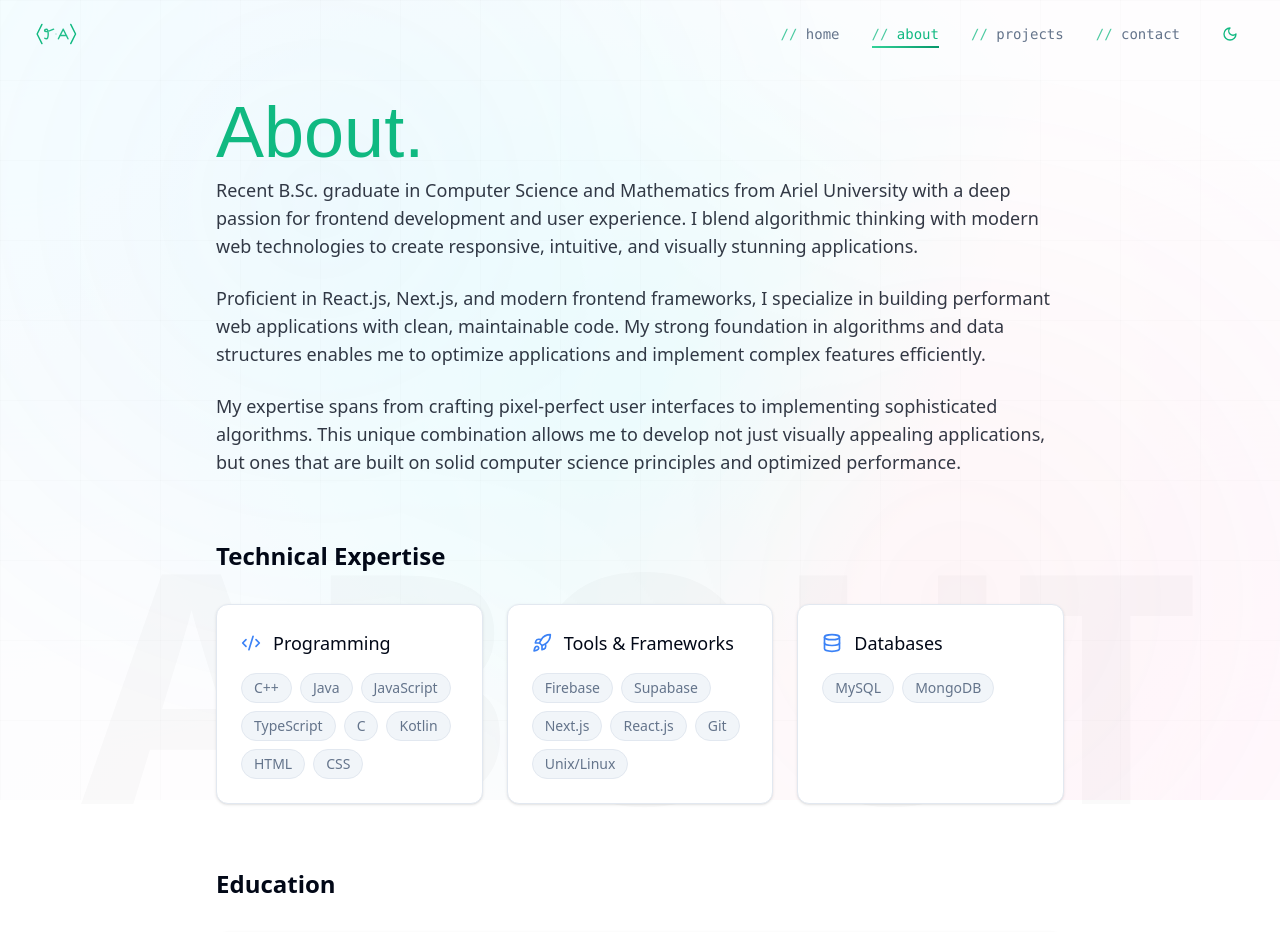
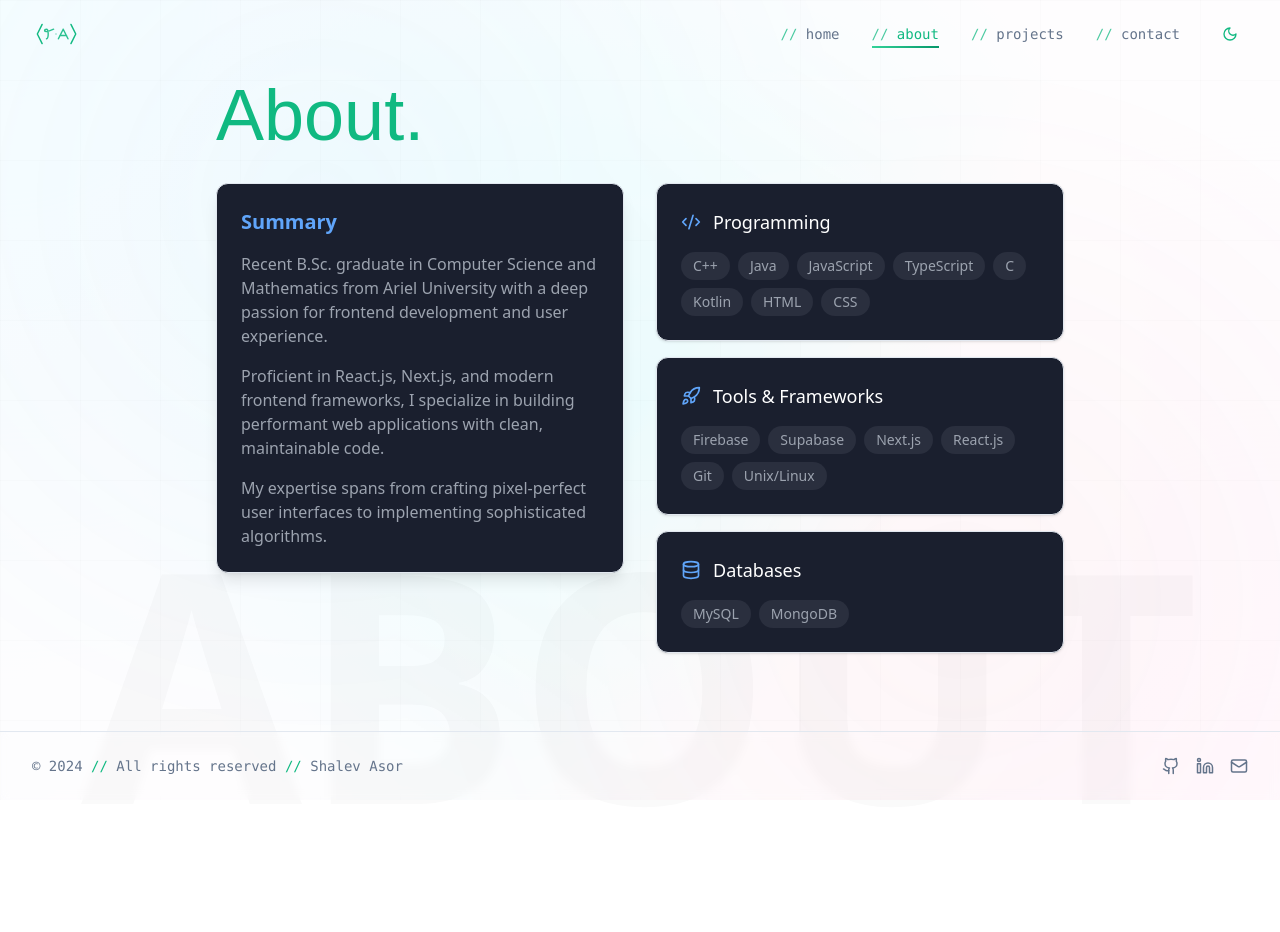
Before and after one commit to ShalevAsor/personal-portfolio, a Next.js app: page /about in a window 1280 px wide. Shown: the top 932 px of the page. After the commit the page ends 800 px from the top, so only its background shows below. Built offline with nearby package versions, Linux system fonts and the light colour scheme; a web font is replaced by a local one.

Commit message:
portfolio publish

```diff
--- a/src/app/(main)/about/page.tsx
+++ b/src/app/(main)/about/page.tsx
@@ -1,9 +1,18 @@
 import React from "react";
 import About from "@/components/About";
-export default function page() {
+import SectionTitle from "@/components/SectionTitle";
+
+export default function AboutPage() {
   return (
-    <div className="flex flex-col mb-16">
-      <About />
+    <div className="h-full flex items-center justify-center">
+      <div className="max-w-4xl w-full px-6 mt-20 md:mt-0">
+        <div className="mb-8">
+          <SectionTitle text="About." />
+        </div>
+        <div className="flex items-center justify-center">
+          <About />
+        </div>
+      </div>
     </div>
   );
 }
--- a/src/app/(main)/contact/page.tsx
+++ b/src/app/(main)/contact/page.tsx
@@ -1,18 +1,18 @@
+import React from "react";
 import Contact from "@/components/Contact";
-import React from "react";
 import SectionTitle from "@/components/SectionTitle";
+
 export default function ContactPage() {
   return (
     <div className="h-full flex items-center justify-center">
       <div className="max-w-4xl w-full px-6 mt-20 md:mt-0">
-        {" "}
-        {/* Section Title */}
-        <div className="mb-2">
-          <div className="inline-flex flex-col">
-            <SectionTitle text="Contact." />
-          </div>
+        <div className="mb-3"></div>
+        <div className="mb-8">
+          <SectionTitle text="Contact." />
         </div>
-        <Contact />
+        <div className="flex items-center justify-center">
+          <Contact />
+        </div>
       </div>
     </div>
   );
--- a/src/app/(main)/projects/page.tsx
+++ b/src/app/(main)/projects/page.tsx
@@ -4,18 +4,15 @@ import ProjectsTree from "@/components/ProjectsTree";
 import SectionTitle from "@/components/SectionTitle";
 export default function ProjectsPage() {
   return (
-    <main className="relative min-h-full">
-      <div className="max-w-4xl mx-auto px-6 pt-24 relative z-10">
-        {/* Section Title */}
-        <div className="mb-2">
-          <div className="inline-flex flex-col mb-4">
-            <SectionTitle text="Projects." />
-            {/* <h1 className="text-4xl sm:text-5xl font-bold mb-6 ">About.</h1> */}
-          </div>
+    <div className="h-full flex items-center justify-center">
+      <div className="max-w-4xl w-full px-6 mt-20 md:mt-0">
+        <div className="mb-8">
+          <SectionTitle text="Projects." />
         </div>
-
-        <ProjectsTree projects={projectsData} />
+        <div className="flex items-center justify-center">
+          <ProjectsTree projects={projectsData} />
+        </div>
       </div>
-    </main>
+    </div>
   );
 }
--- a/src/components/About.tsx
+++ b/src/components/About.tsx
@@ -1,9 +1,9 @@
+"use client";
 import React from "react";
-import { Card } from "@/components/ui/card";
+import { Card, CardContent } from "@/components/ui/card";
 import { Code2, Database, Rocket } from "lucide-react";
-import SectionTitle from "./SectionTitle";
+import { motion, AnimatePresence } from "framer-motion";
 
-const About = () => {
 const skills = [
   {
     category: "Programming",
@@ -22,14 +22,7 @@ const About = () => {
   {
     category: "Tools & Frameworks",
     icon: Rocket,
-      items: [
-        "Firebase",
-        "Supabase",
-        "Next.js",
-        "React.js",
-        "Git",
-        "Unix/Linux",
-      ],
+    items: ["Firebase", "Supabase", "Next.js", "React.js", "Git", "Unix/Linux"],
   },
   {
     category: "Databases",
@@ -38,115 +31,87 @@ const About = () => {
   },
 ];
 
+const About = () => {
   return (
-    <div className="relative min-h-screen">
-      {/* Background gradient */}
-      <div className="absolute inset-0 pointer-events-none overflow-hidden">
-        <div className="absolute top-1/4 -left-20 w-96 h-96 bg-primary/5 rounded-full blur-[120px]" />
-        <div className="absolute bottom-1/4 -right-20 w-96 h-96 bg-primary/10 rounded-full blur-[120px]" />
-      </div>
-
-      <div className="max-w-4xl mx-auto px-6 pt-24 relative z-10">
-        {/* Section Title */}
-        <div className="mb-2">
-          <div className="inline-flex flex-col">
-            <SectionTitle text="About." />
-            {/* <h1 className="text-4xl sm:text-5xl font-bold mb-6 ">About.</h1> */}
+    <motion.div
+      initial={{ opacity: 0, y: 20 }}
+      animate={{ opacity: 1, y: 0 }}
+      transition={{ duration: 0.5 }}
+      className="w-full space-y-8"
+    >
+      <div className="grid grid-cols-1 md:grid-cols-2 gap-8">
+        {/* Summary Section */}
+        <motion.div
+          initial={{ opacity: 0, x: -20 }}
+          animate={{ opacity: 1, x: 0 }}
+          transition={{ delay: 0.3 }}
+        >
+          <Card className="border border-border bg-[#1a1f2e] shadow-lg">
+            <CardContent className="p-6">
+              <div className="space-y-4">
+                <h2 className="text-xl text-blue-400 font-semibold">Summary</h2>
+                <div className="space-y-4 text-gray-400">
+                  <p>
+                    Recent B.Sc. graduate in Computer Science and Mathematics
+                    from Ariel University with a deep passion for frontend
+                    development and user experience.
+                  </p>
+                  <p>
+                    Proficient in React.js, Next.js, and modern frontend
+                    frameworks, I specialize in building performant web
+                    applications with clean, maintainable code.
+                  </p>
+                  <p>
+                    My expertise spans from crafting pixel-perfect user
+                    interfaces to implementing sophisticated algorithms.
+                  </p>
                 </div>
               </div>
-
-        {/* Summary */}
-        <div className="space-y-6 text-lg opacity-80 mb-16">
-          <p>
-            Recent B.Sc. graduate in Computer Science and Mathematics from Ariel
-            University with a deep passion for frontend development and user
-            experience. I blend algorithmic thinking with modern web
-            technologies to create responsive, intuitive, and visually stunning
-            applications.
-          </p>
-          <p>
-            Proficient in React.js, Next.js, and modern frontend frameworks, I
-            specialize in building performant web applications with clean,
-            maintainable code. My strong foundation in algorithms and data
-            structures enables me to optimize applications and implement complex
-            features efficiently.
-          </p>
-          <p>
-            My expertise spans from crafting pixel-perfect user interfaces to
-            implementing sophisticated algorithms. This unique combination
-            allows me to develop not just visually appealing applications, but
-            ones that are built on solid computer science principles and
-            optimized performance.
-          </p>
-        </div>
+            </CardContent>
+          </Card>
+        </motion.div>
 
         {/* Skills Section */}
-        <div className="mb-16">
-          <h2 className="text-2xl font-bold mb-8">Technical Expertise</h2>
-          <div className="grid grid-cols-1 md:grid-cols-3 gap-6">
-            {skills.map((skillSet) => (
-              // For the main skill cards (Programming, Tools & Frameworks, Databases boxes)
-              <Card
+        <motion.div
+          initial={{ opacity: 0, x: 20 }}
+          animate={{ opacity: 1, x: 0 }}
+          transition={{ delay: 0.4 }}
+          className="space-y-4"
+        >
+          <AnimatePresence>
+            {skills.map((skillSet, index) => (
+              <motion.div
                 key={skillSet.category}
-                className="p-6  text-card-foreground
-             border border-border
-             hover:bg-card-hovered
-             transition-colors duration-300 group"
+                initial={{ opacity: 0, y: 20 }}
+                animate={{ opacity: 1, y: 0 }}
+                transition={{ delay: 0.1 * (index + 1) }}
               >
+                <Card className="border border-border bg-[#1a1f2e]">
+                  <CardContent className="p-6">
                     <div className="flex items-center gap-3 mb-4">
-                  <skillSet.icon className="w-5 h-5 text-primary group-hover:text-primary-dark transition-colors" />
-                  <h3 className="text-lg font-medium text-card-foreground">
+                      <skillSet.icon className="w-5 h-5 text-blue-400" />
+                      <h3 className="text-lg text-white">
                         {skillSet.category}
                       </h3>
                     </div>
-                {/* Individual skill tags (C++, Java, etc.) */}
                     <div className="flex flex-wrap gap-2">
                       {skillSet.items.map((item) => (
                         <span
                           key={item}
-                      className="px-3 py-1 rounded-full text-sm
-                   bg-muted text-muted-foreground
-                   border border-border
-                   hover:bg-primary hover:text-primary-foreground
-                   hover:border-primary-dark
-                   transition-colors duration-300"
+                          className="px-3 py-1 rounded-full text-sm bg-[#2a2f3e] text-gray-400 hover:bg-blue-400/10 hover:text-blue-400 transition-colors duration-300"
                         >
                           {item}
                         </span>
                       ))}
                     </div>
+                  </CardContent>
                 </Card>
+              </motion.div>
             ))}
+          </AnimatePresence>
+        </motion.div>
       </div>
-        </div>
-
-        {/* Education */}
-        <div>
-          <h2 className="text-2xl font-bold mb-8">Education</h2>
-          <Card
-            className="p-6 bg-card text-card-foreground
-             border border-border
-             hover:bg-card-hovered
-             transition-colors duration-300"
-          >
-            <div className="space-y-2">
-              <h3 className="text-lg font-medium">
-                B.Sc. in Computer Science and Mathematics
-              </h3>
-              <p className="text-primary">Ariel University</p>
-              <p className="opacity-60">2020-2024 • Average: 84.5</p>
-            </div>
-            <div className="mt-4 pt-4 border-t border-primary/10">
-              <p className="opacity-60">
-                Focused on developing strong foundations in algorithm design,
-                data structures, and mathematical problem-solving while
-                maintaining academic excellence.
-              </p>
-            </div>
-          </Card>
-        </div>
-      </div>
-    </div>
+    </motion.div>
   );
 };
 
--- a/src/components/Contact.tsx
+++ b/src/components/Contact.tsx
@@ -66,7 +66,7 @@ const ContactMethod = ({
 
   return (
     <motion.div whileHover={{ scale: 1.02 }} whileTap={{ scale: 0.98 }}>
-      <Card className="border border-border hover:border-primary/50 transition-all duration-300 hover:shadow-lg">
+      <Card className="border border-border bg-[#1a1f2e] hover:border-primary/50 transition-all duration-300 hover:shadow-lg">
         <CardContent className="p-4">
           <a
             href={method.href}
@@ -78,17 +78,11 @@ const ContactMethod = ({
               <Icon className="w-5 h-5 text-primary" />
             </div>
             <div className="min-w-0 flex-1">
-              {" "}
-              {/* Added min-w-0 and flex-1 */}
               <p className="font-medium text-foreground flex items-center gap-2 truncate">
-                {" "}
-                {/* Added truncate */}
                 {method.label}
                 <ExternalLink className="w-4 h-4 shrink-0 opacity-0 group-hover:opacity-100 transition-opacity" />
               </p>
               <p className="text-muted-foreground text-sm truncate">
-                {" "}
-                {/* Added truncate */}
                 {method.value}
               </p>
             </div>
@@ -151,18 +145,8 @@ const Contact = () => {
       initial={{ opacity: 0, y: 20 }}
       animate={{ opacity: 1, y: 0 }}
       transition={{ duration: 0.5 }}
-      className="w-full space-y-8 p-4 md:p-8"
+      className="w-full"
     >
-      <div className="max-w-6xl mx-auto">
-        {/* <motion.h1
-          initial={{ opacity: 0, y: -20 }}
-          animate={{ opacity: 1, y: 0 }}
-          transition={{ delay: 0.2 }}
-          className="text-4xl font-bold text-foreground mb-8 text-center"
-        >
-          Get in Touch
-        </motion.h1> */}
-
       <div className="grid grid-cols-1 md:grid-cols-2 gap-8">
         {/* Contact Methods */}
         <motion.div
@@ -184,14 +168,13 @@ const Contact = () => {
             ))}
           </AnimatePresence>
         </motion.div>
-
         {/* Contact Form */}
         <motion.div
           initial={{ opacity: 0, x: 20 }}
           animate={{ opacity: 1, x: 0 }}
           transition={{ delay: 0.4 }}
         >
-            <Card className="border border-border shadow-lg">
+          <Card className="border border-border bg-[#1a1f2e] shadow-lg">
             <CardHeader>
               <CardTitle className="text-2xl font-bold bg-gradient-to-r from-primary to-secondary bg-clip-text text-transparent">
                 Send a Message
@@ -278,7 +261,6 @@ const Contact = () => {
           </Card>
         </motion.div>
       </div>
-      </div>
     </motion.div>
   );
 };
--- a/src/components/ProjectsTree.tsx
+++ b/src/components/ProjectsTree.tsx
@@ -124,7 +124,7 @@ export default function ProjectsTree({ projects }: ProjectsTreeProps) {
   };
 
   return (
-    <div ref={treeRef} className="relative w-full min-h-[600px]">
+    <div ref={treeRef} className="relative w-full min-h-[450px]">
       <svg
         className="absolute inset-0 w-full h-full pointer-events-none"
         style={{ zIndex: 0 }}
```
Lines whose indentation alone changed are shown as unchanged.
